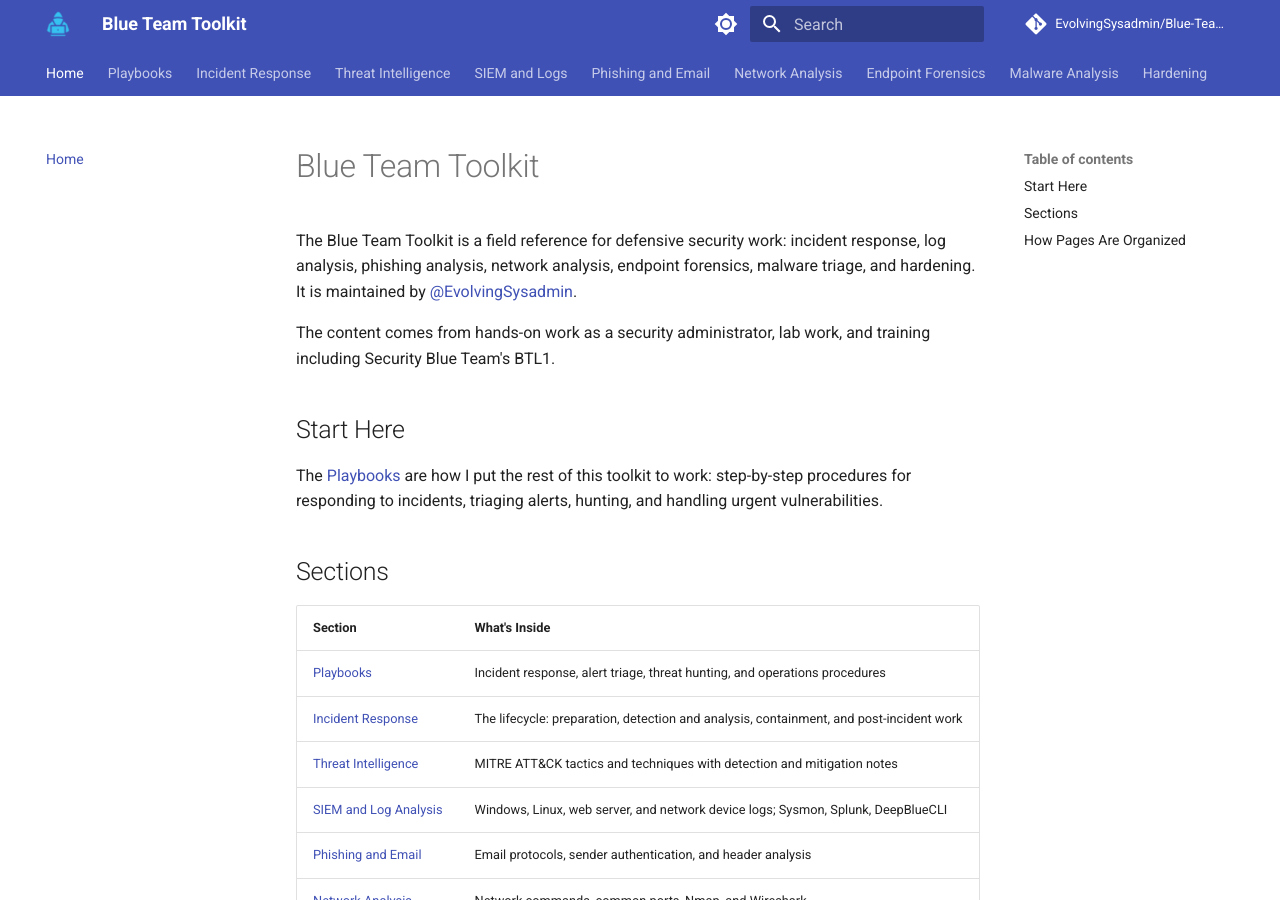
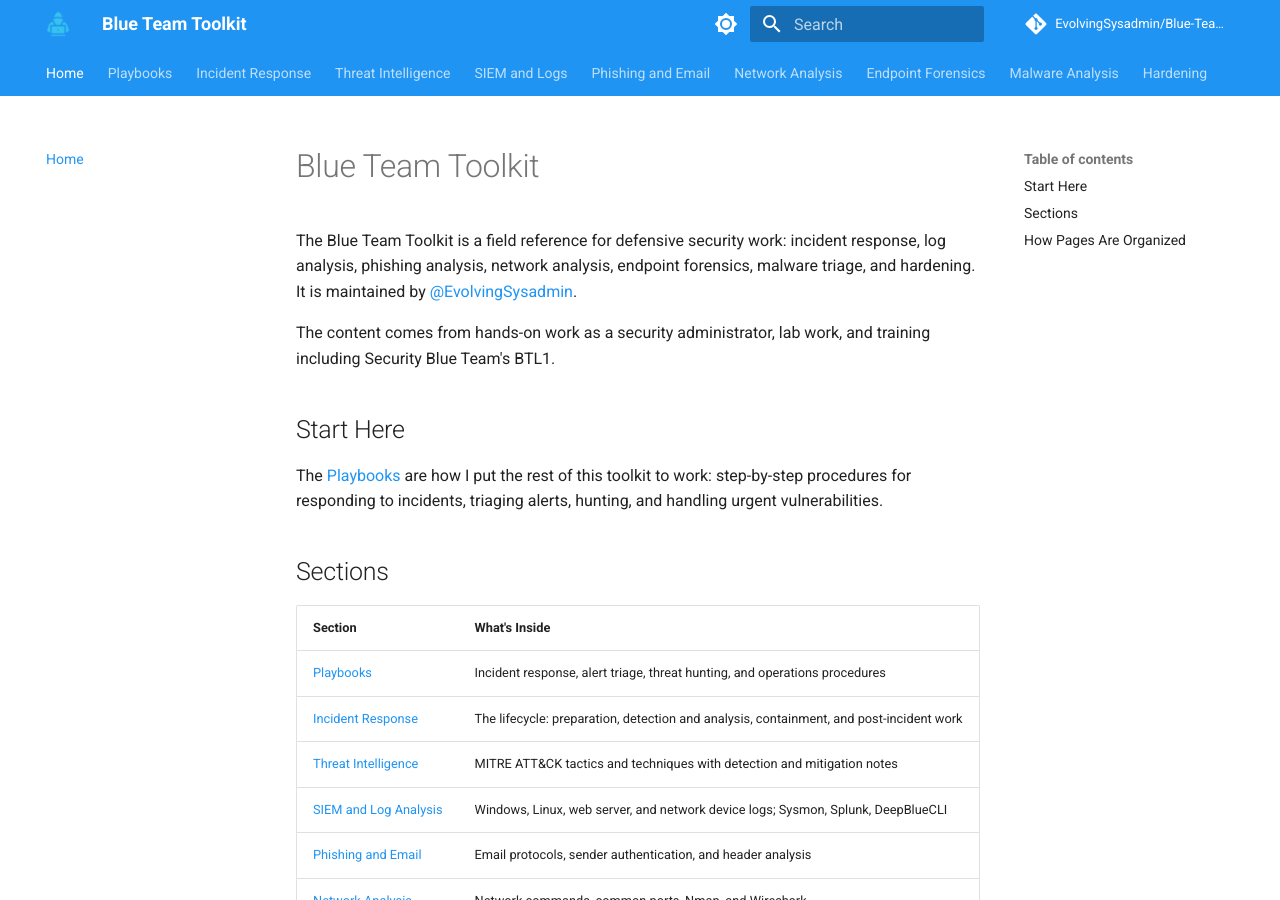
Before and after one commit to EvolvingSysadmin/Blue-Team-Toolkit, an MkDocs documentation site: the page built from docs/index.md, in a window 1280 px wide and 900 px high. Built offline with MkDocs 1.6.1 and Material for MkDocs 9.7.7, drawn with Linux system fonts in a browser that asks for light colours; comment, search, counter and statistics services are not loaded.

Commit message:
Change header color to blue

```diff
--- a/mkdocs.yml
+++ b/mkdocs.yml
@@ -22,13 +22,13 @@
   palette:
     - media: "(prefers-color-scheme: light)"
       scheme: default
-      primary: indigo
+      primary: blue
       toggle:
         icon: material/brightness-7
         name: Switch to dark mode
     - media: "(prefers-color-scheme: dark)"
       scheme: slate
-      primary: indigo
+      primary: blue
       toggle:
         icon: material/brightness-4
         name: Switch to light mode
```
